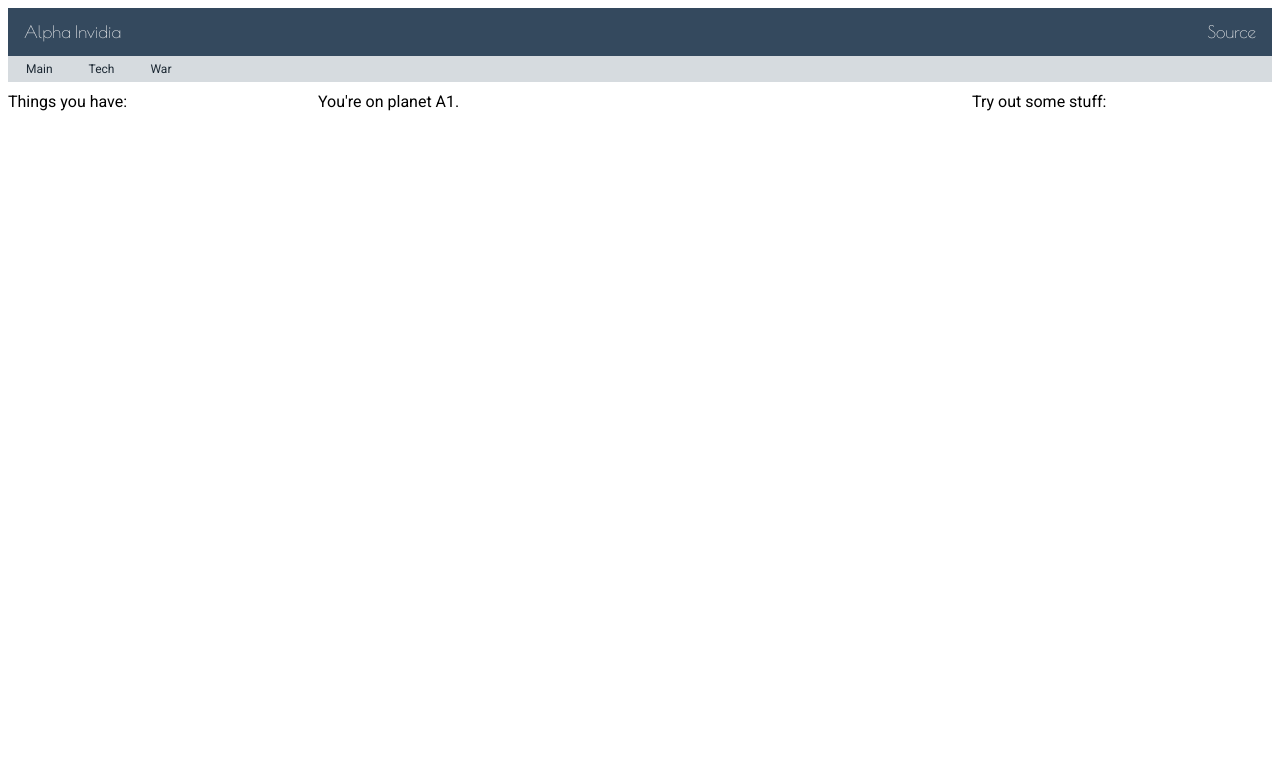
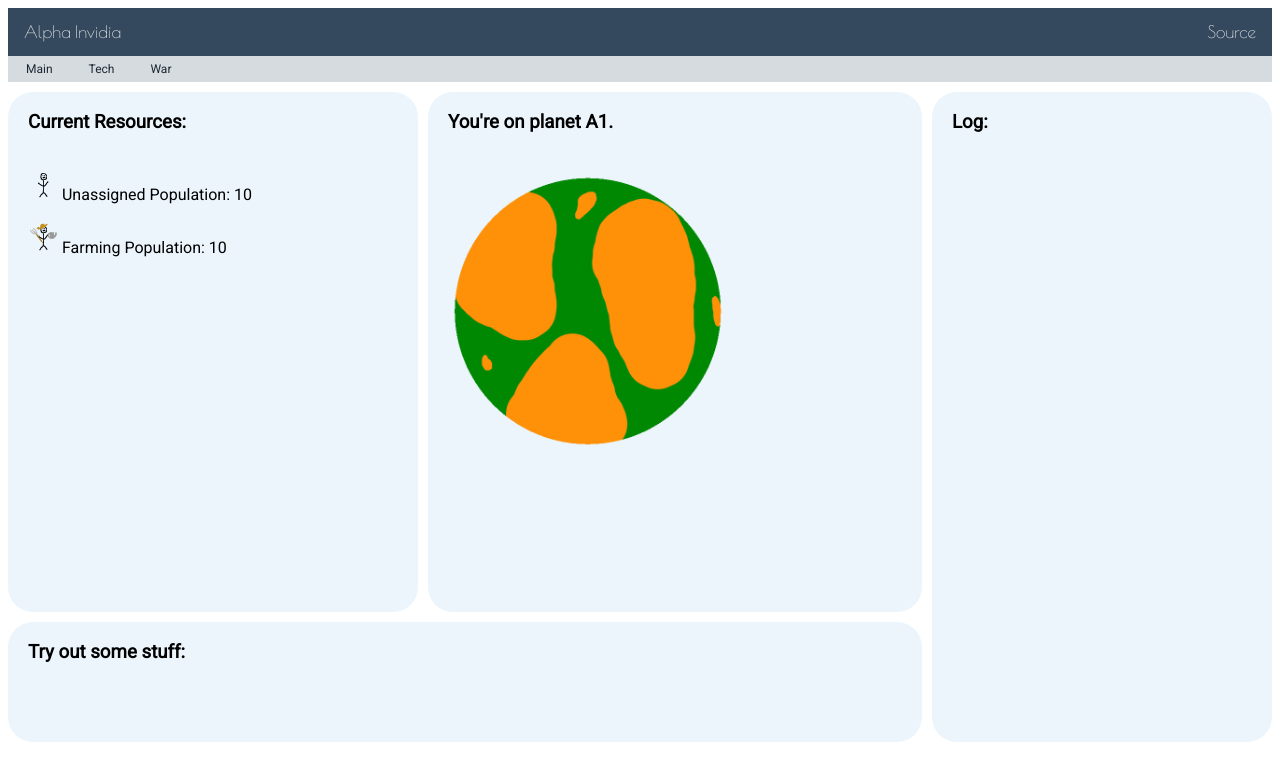
Before and after one commit to ToastedQuarks/alpha-invidia, a plain HTML site: page index.html in a window 1280 px wide. Drawn offline with nearby package versions, Linux system fonts and the light colour scheme.

Commit message:
Added images and some pretty layout.

```diff
--- a/css/game.css
+++ b/css/game.css
@@ -62,8 +62,14 @@
 /* Resources Panel */
 
 .resources {
+  border-radius: 25px;
+  background: #EBF5FB;
+  padding-left: 20px;
+  padding-right: 20px;
+  padding-bottom: 20px;
   float: left;
-  width: 300px;
+  width: 370px;
+  height: 500px;
   font-family: "Roboto", sans-serif;
   margin-right: 10px;
 }
@@ -71,7 +77,13 @@
 /* Main Area */
 
 .mainviewer {
-  float: left;
+  border-radius: 25px;
+  background: #EBF5FB;
+  overflow: hidden;
+  padding-left: 20px;
+  padding-right: 20px;
+  padding-bottom: 20px;
+  height: 500px;
   font-family: "Roboto", sans-serif;
   margin-right: 10px;
 }
@@ -79,8 +91,30 @@
 /* Actions */
 
 .actionpanel {
+  border-radius: 25px;
+  background: #EBF5FB;
+  padding-left: 20px;
+  padding-right: 20px;
+  padding-bottom: 20px;
+  overflow-x: hidden;
+  height: 100px;
+  font-family: "Roboto", sans-serif;
+  margin-top: 10px;
+  margin-right: 10px;
+}
+
+/* Log Box */
+
+.logbox {
+  border-radius: 25px;
+  background: #EBF5FB;
   float: right;
+  padding-left: 20px;
+  padding-right: 20px;
+  padding-bottom: 20px;
+  overflow-y: scroll;
   width: 300px;
+  height: 630px;
   font-family: "Roboto", sans-serif;
   margin-left: 10px;
 }
--- a/index.html
+++ b/index.html
@@ -25,24 +25,43 @@
       <a href="javascript:void(0);" onclick="swapToWar()">War</a>
     </div>
     <div id="maintab">
+      <div id="row1">
       <div class="resources" id="curr_resource">
-        Things you have:
+        <h3>Current Resources:</h3>
+        <br>
+        <div id="unassigned">
+          <img src="assets/unemployed.png" alt="unassigned person" style="width:30px;height:30px;">
+          Unassigned Population: <span id="num_unassigned">10</span>
+        </div>
+        <br>
+        <div id="farmers">
+          <img src="assets/farmer.png" alt="farmer" style="width:30px;height:30px;">
+          Farming Population: <span id="num_farmer">10</span>
+        </div>
+      </div>
+      <div class="logbox" id="actions">
+        <h3>Log:</h3>
       </div>
       <div class="mainviewer" id="planetinfo">
-        You're on planet A1.
+        <h3>You're on planet A1.</h3>
+        <br>
+        <img src="assets/green_planet.png" alt="A green planet." style="width:280px;height:280px;">
       </div>
+      </div>
+      <div id="row2">
       <div class="actionpanel" id="actions">
-        Try out some stuff:
+        <h3>Try out some stuff:</h3>
+      </div>
       </div>
     </div>
     <div id="techtree" style="display:none">
       <div class="generic">
-        This is the tech tree!
+        <h3>This is the tech tree!</h3>
       </div>
     </div>
     <div id="wartab" style="display:none">
       <div class="generic">
-        This is where you'll fight baddies!
+        <h3>This is where you'll fight baddies!</h3>
       </div>
     </div>
     <script src="js/game.js"></script>
```
Also changed, not shown: assets/blue_planet.png (added), assets/farmer.png (added), assets/green_planet.png (added), assets/pink_planet.png (added), assets/rocket.png (added), assets/unemployed.png (added).
